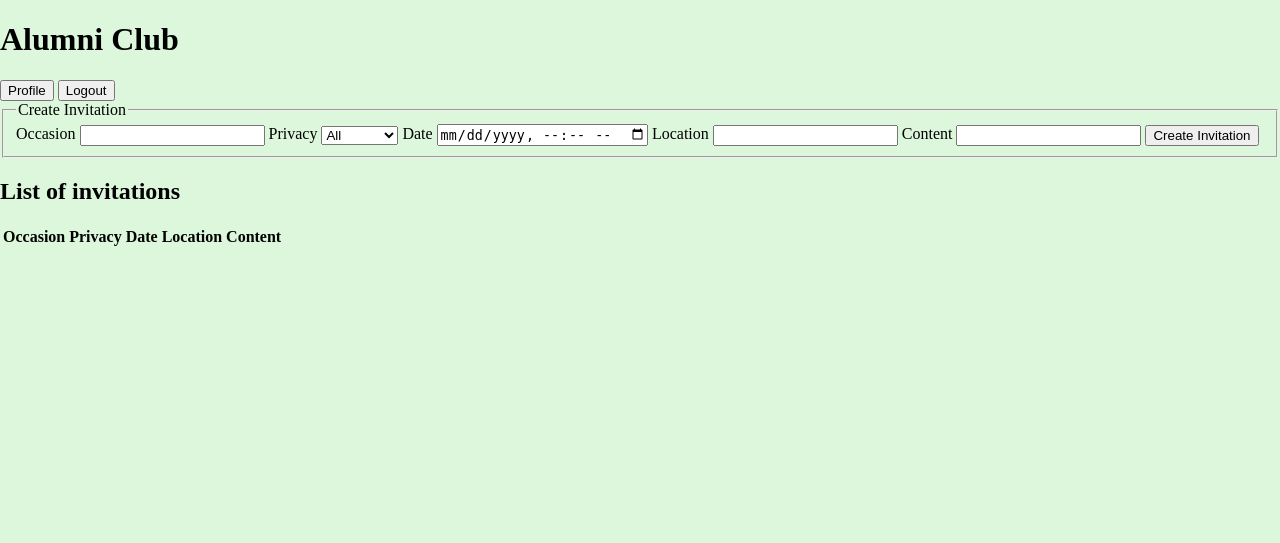
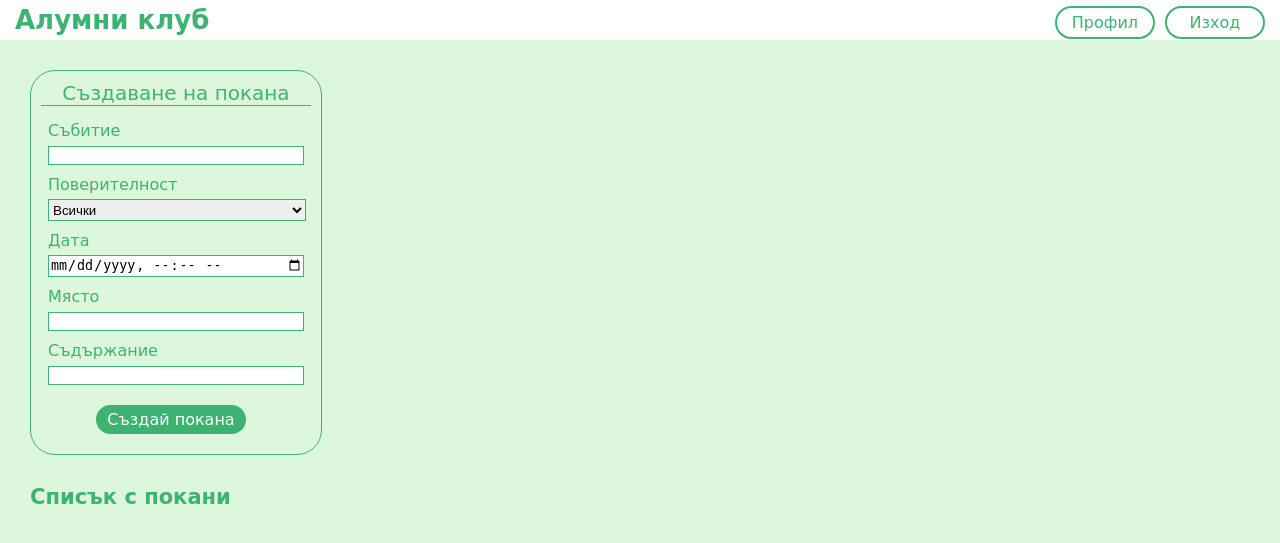
Before and after one commit to Ralitsa-Vuntsova/alumni-club, a PHP site: page /home/home.html in a window 1280 px wide. Shown: the top 543 px of the page. Run offline with PHP 8.4, Linux system fonts and the light colour scheme; lists and menus that the app fills with data are empty.

Commit message:
CSS added for homepage

```diff
--- a/frontend/home/home.css
+++ b/frontend/home/home.css
@@ -2,4 +2,123 @@ body{
     margin: 0;
     padding: 0;
     background-color: rgb(220,247,220);
+    font-family: cursive;
 }
+
+h1{
+    margin: 0;
+    font-size: 26px;
+    margin: 5px 15px;
+}
+
+.header{
+    background-color: white;
+    display: -webkit-box;
+    display: -ms-flexbox;
+    display: flex;
+    place-content: space-between;
+    color: rgb(60,179,113);
+}
+
+nav{
+   margin-right: 15px;
+}
+
+#profile, #logout {
+    border: 2px solid rgb(60,179,113);
+    color: rgb(60,179,113);
+    background: white;
+    border-radius: 25px;
+    font-size: 16px;
+    width: 100px;
+    padding: 5px 10px;
+    margin-top: 6px;
+    margin-left: 5px;
+    cursor: pointer;
+    font-family: cursive;
+}
+
+#profile:hover, #logout:hover {
+    color: white;
+    background: rgb(60,179,113);
+}
+
+label{
+    display: block;
+    margin-top: 10px;
+    margin-bottom: 5px;
+    margin-left: 7px;
+    color: rgb(60,179,113);
+}
+
+input{
+    width: 250px;
+    margin-left: 7px;
+    border: 1px solid rgb(60,179,113);
+}
+
+#submit{
+    display: block;
+    margin-top: 20px;
+    margin-bottom: 10px;
+    margin-left: 55px;
+    background: rgb(60,179,113);
+    border-radius: 25px;
+    font-size: 16px;
+    width: 150px;
+    padding: 5px 10px;
+    cursor: pointer;
+    font-family: cursive;
+    border: none;
+    color: white;
+}
+
+#submit:hover{
+    font-weight: bold;
+}
+
+#privacy{
+    width: 258px;
+    height: 22px;
+    margin-left: 7px;
+    border: 1px solid rgb(60,179,113);
+}
+
+#occasionDate{
+    width: 253px;
+    height: 20px;
+}
+
+.create-invitation{
+    display: block;
+    border: 1px solid rgb(60,179,113);
+    border-radius: 25px;
+    width: 270px;
+    padding: 10px 10px;
+    margin: 30px 30px;
+}
+
+.create-invitation header{
+    margin-bottom: 15px;
+    text-align: center;
+    border-bottom: 1px solid rgb(60,179,113);
+    font-size: 20px;
+    color: rgb(60,179,113);
+}
+
+.list-of-invitations{
+    margin-left: 30px;
+}
+
+.list-of-invitations header{
+   font-size: 14px;
+   color: rgb(60,179,113);
+}
+
+.main{
+    display: none;
+}
+
+table tr{
+    border: 1px solid rgb(60,179,113);
+ }
--- a/frontend/home/home.html
+++ b/frontend/home/home.html
@@ -13,46 +13,45 @@
 </head>
 
 <body>
-    <header>
-        <h1>Alumni Club</h1>
+    <header class="header">
+        <h1>Алумни клуб</h1>
         <nav>
-            <button id="profile">Profile</button>
-            <button id="logout">Logout</button>
+            <button id="profile">Профил</button>
+            <button id="logout">Изход</button>
         </nav>
     </header>
 
     <main>
-        <section>
+        <section class="create-invitation">
+            <header>
+                Създаване на покана
+            </header>
             <form>
-                <fieldset>
-                    <legend>Create Invitation</legend>
-
                 <!-- Here we will add the validation errors that we found -->
                 <label id="errors"></label>
 
-                    <label for="occasion">Occasion</label>
+                <label for="occasion">Събитие</label>
                 <input id="occasion" name="occasion" type="text" />
 
-                    <label for="privacy">Privacy</label>
+                <label for="privacy">Поверителност</label>
                 <select id="privacy" name="privacy">
-                            <option value="all">All</option>
-                            <option value="group">Group</option>
-                            <option value="specialty">Specialty</option>
-                            <option value="faculty">Faculty</option>
-                            <option value="private">Private</option>
+                        <option value="all">Всички</option>
+                        <option value="group">Група</option>
+                        <option value="specialty">Специалност</option>
+                        <option value="faculty">Факултет</option>
+                        <option value="private">Приятели</option>
                     </select>
 
-                    <label for="occasionDate">Date</label>
+                <label for="occasionDate">Дата</label>
                 <input id="occasionDate" name="ocassionDate" type="datetime-local" />
 
-                    <label for="location">Location</label>
+                <label for="location">Място</label>
                 <input id="location" name="location" type="text" />
 
-                    <label for="content">Content</label>
+                <label for="content">Съдържание</label>
                 <input id="content" name="content" type="text" />
 
-                    <input id="submit" type="button" value="Create Invitation" />
-                </fieldset>
+                <input id="submit" type="button" value="Създай покана" />
             </form>
         </section>
 
@@ -70,21 +69,19 @@
         </section>
         -->
 
-        <section>
+        <section class="list-of-invitations">
             <header>
-                <h2>List of invitations</h2>
+                <h2>Списък с покани</h2>
             </header>
 
             <table id="posts">
-                <tr>
-                    <th>Occasion</th>
-                    <th>Privacy</th>
-                    <th>Date</th>
-                    <th>Location</th>
-                    <th>Content</th>
+                <tr class="main">
+                    <th>Събитие</th>
+                    <th>Поверителност</th>
+                    <th>Дата</th>
+                    <th>Място</th>
+                    <th>Съдържание</th>
                 </tr>
-
-
             </table>
         </section>
     </main>
--- a/frontend/login/login.html
+++ b/frontend/login/login.html
@@ -1,4 +1,5 @@
 <!DOCTYPE html>
+
 <html>
 
 <head>
```
Lines whose indentation alone changed are shown as unchanged.
